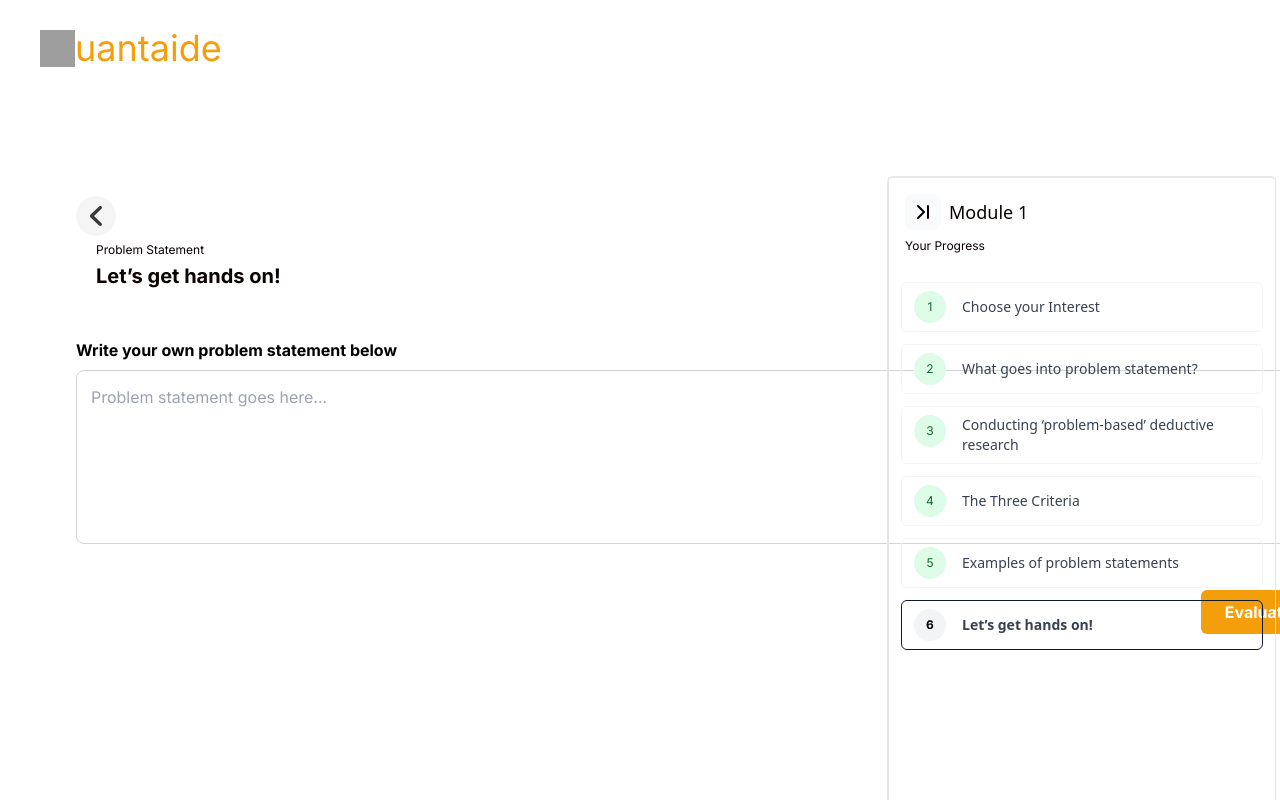
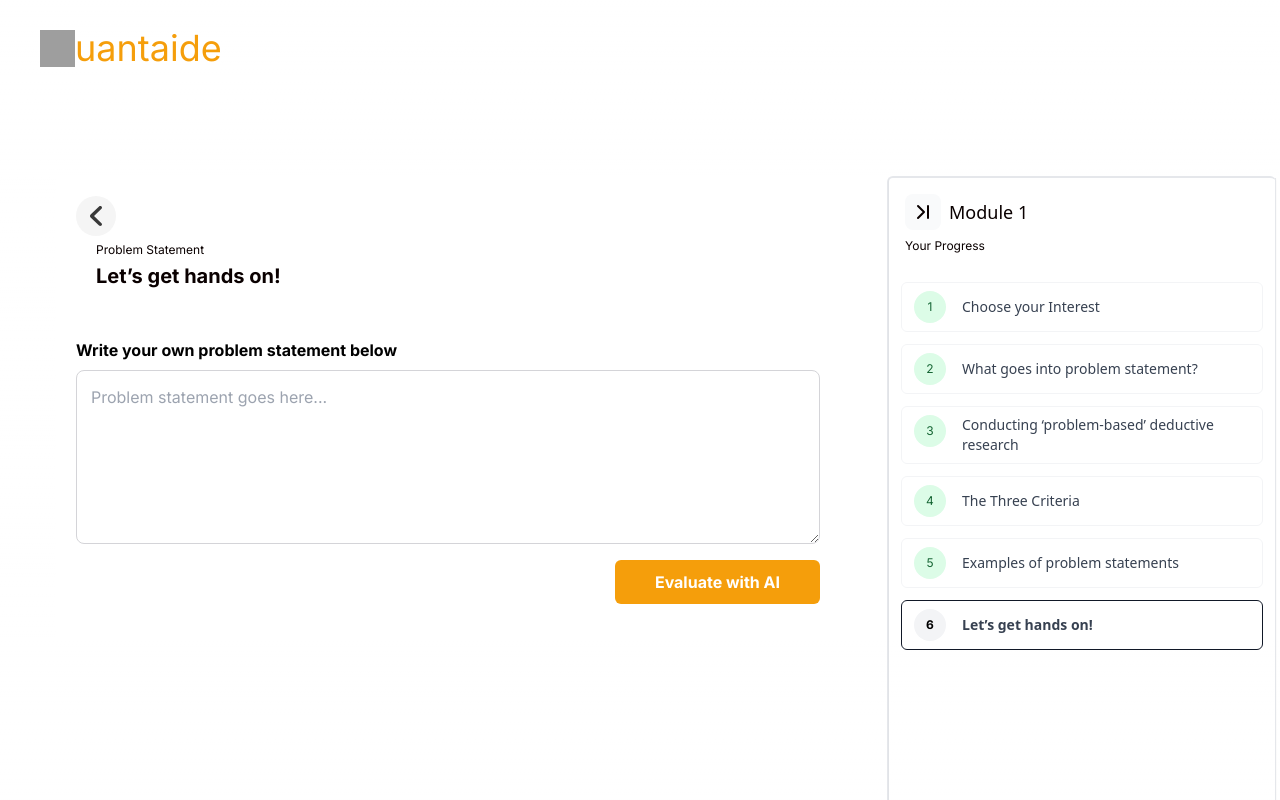
Before and after one commit to M-Chirag/quantaide-web-app, a Next.js app: page /module1/stage6 in a window 1280 px wide. Shown: the top 800 px of the page. Built offline with nearby package versions, Linux system fonts and the light colour scheme; grey boxes are pictures that could not be loaded.

Commit message:
Update page.tsx Stage 6 try again fix.

```diff
--- a/src/app/module1/stage6/page.tsx
+++ b/src/app/module1/stage6/page.tsx
@@ -29,6 +29,16 @@ export default function Stage6() {
     2: true,
     3: true,
   });
+  function handleTryagain(event: React.MouseEvent<HTMLButtonElement>){
+    event.preventDefault();
+    setAssessmentResult(null);
+    setCardsVisibility({
+      ...cardsVisibility,
+      1: true,
+      2: true,
+      3: true,
+    });
+  };
 
   const handleSubmit = async (event: FormEvent<HTMLFormElement>) => {
     event.preventDefault();
@@ -141,9 +151,40 @@ export default function Stage6() {
                     />
                   ))}
                 </div>
-                <div className='flex flex-row justify-left w-4/7 h-1/3 px-3.5 py-3.5 mt-2 text-base rounded-lg border border-solid border-zinc-300 text-black resize-vertical'>
-                  {body}
-                </div>
+                <div className='flex flex-col w-4/5'>
+
+                <textarea
+                  value={body}
+                  onChange={(e) => setBody(e.target.value)}
+                  className='justify-center px-3.5 py-3.5 mt-2 text-base rounded-lg border border-solid border-zinc-300 text-black resize-vertical'
+
+                />
+
+                {(<div className='flex justify-end'>
+
+              <button
+                type='button'
+                onClick={handleTryagain}
+                className='px-10 py-2.5 mt-4 mb-4 text-base font-bold text-white bg-amber-500 rounded-md disabled:bg-amber-300'
+              >
+                Evaluate again?
+
+              </button>
+
+              <Link href={'../module1/complete'} passHref>
+              <button
+                type='submit'
+                disabled={isLoading}
+                className='px-10 py-2.5 ml-4 mt-4 mb-4 text-base font-bold text-white bg-amber-500 rounded-md disabled:bg-amber-300'
+              >
+                {'Finalize'}
+
+              </button>
+              </Link>
+
+
+            </div>)}
+            </div>
               </div>
               {/* The 3 AI responses will be displayed here. */}
               <div className='flex flex-col w-1/3'>
@@ -167,24 +208,7 @@ export default function Stage6() {
             </div>
 
             {/* Finalize button */}
-            <div className='flex flex-row justify-end mt-10 gap-2'>
-            <button
-                type='submit'
-                disabled={isLoading}
-                className='px-6 py-2.5 mb-4 text-base font-bold text-white bg-amber-500 rounded-md disabled:bg-amber-300'
-              >
-                {isLoading ? 'Submitting...' : assessmentResult ? 'Re - evaluate' : 'Evaluate'}
 
-              </button>
-              <Link href={'../module1/complete'} passHref>
-                <button
-                  type='submit'
-                  className='px-6 py-2.5 text-base font-bold text-white bg-amber-500 rounded-md disabled:bg-amber-300'
-                >
-                  Finalize
-                </button>
-              </Link>
-            </div>
           </div>
 
 
@@ -257,32 +281,30 @@ export default function Stage6() {
             <div className='mt-1 text-xl font-bold'>Let’s get hands on!</div>
           </div>
           <form onSubmit={handleSubmit}>
+            <div className='flex flex-col w-3/5'>
             <div className='mt-12 text-base font-bold text-black'>
               Write your own problem statement below
             </div>
             <textarea
               value={body}
               onChange={(e) => setBody(e.target.value)}
-              className='justify-center w-full px-3.5 py-3.5 mt-2 text-base rounded-lg border border-solid border-zinc-300 text-black resize-vertical'
+              className='justify-center px-3.5 py-3.5 mt-2 text-base rounded-lg border border-solid border-zinc-300 text-black resize-vertical'
               placeholder='Problem statement goes here...'
               rows={6}
             />
-            <div className='flex gap-2 justify-end mt-10'>
-            {/* <button
-                type='submit'
-                disabled={isLoading}
-                className='px-6 py-2.5 mb-4 text-base font-bold text-white bg-amber-500 rounded-md disabled:bg-amber-300'
-              >
-                {isLoading ? 'Submitting...' : assessmentResult ? 'Re - evaluate' : 'Evaluate'}
-
-              </button> */}
+            {(<div className='flex justify-end'>
               <button
                 type='submit'
                 disabled={isLoading}
-                className='px-6 py-2.5 mb-4 text-base font-bold text-white bg-amber-500 rounded-md disabled:bg-amber-300'
+                className='px-10 py-2.5 mt-4 mb-4 text-base font-bold text-white bg-amber-500 rounded-md disabled:bg-amber-300'
               >
-                {isLoading && !assessmentResult ? 'Submitting...' : 'Evaluate'}
+                {isLoading ? 'Submitting...' : 'Evaluate with AI'}
+
               </button>
+
+
+
+            </div>)}
             </div>
           </form>
         </div>
```
